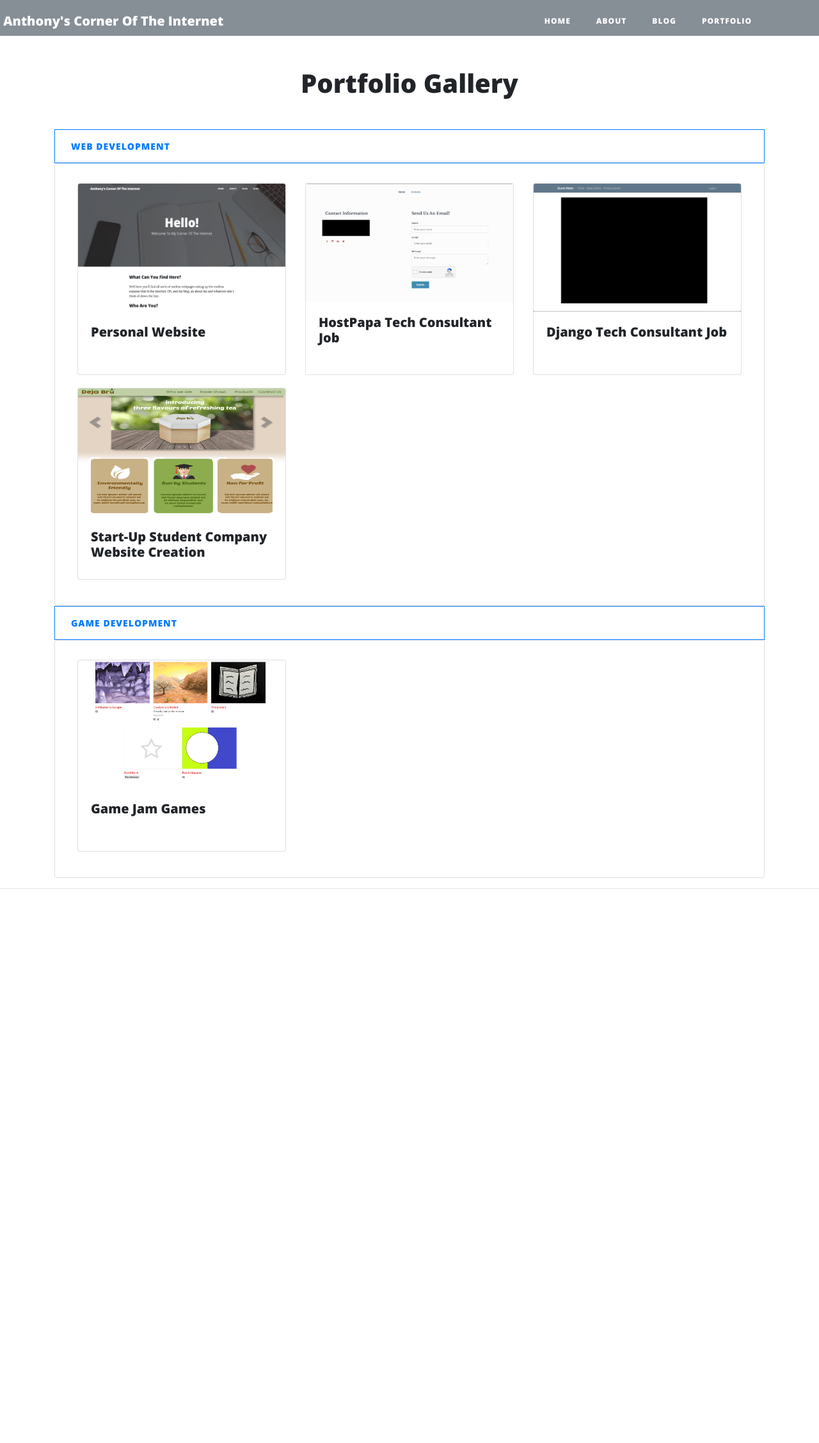
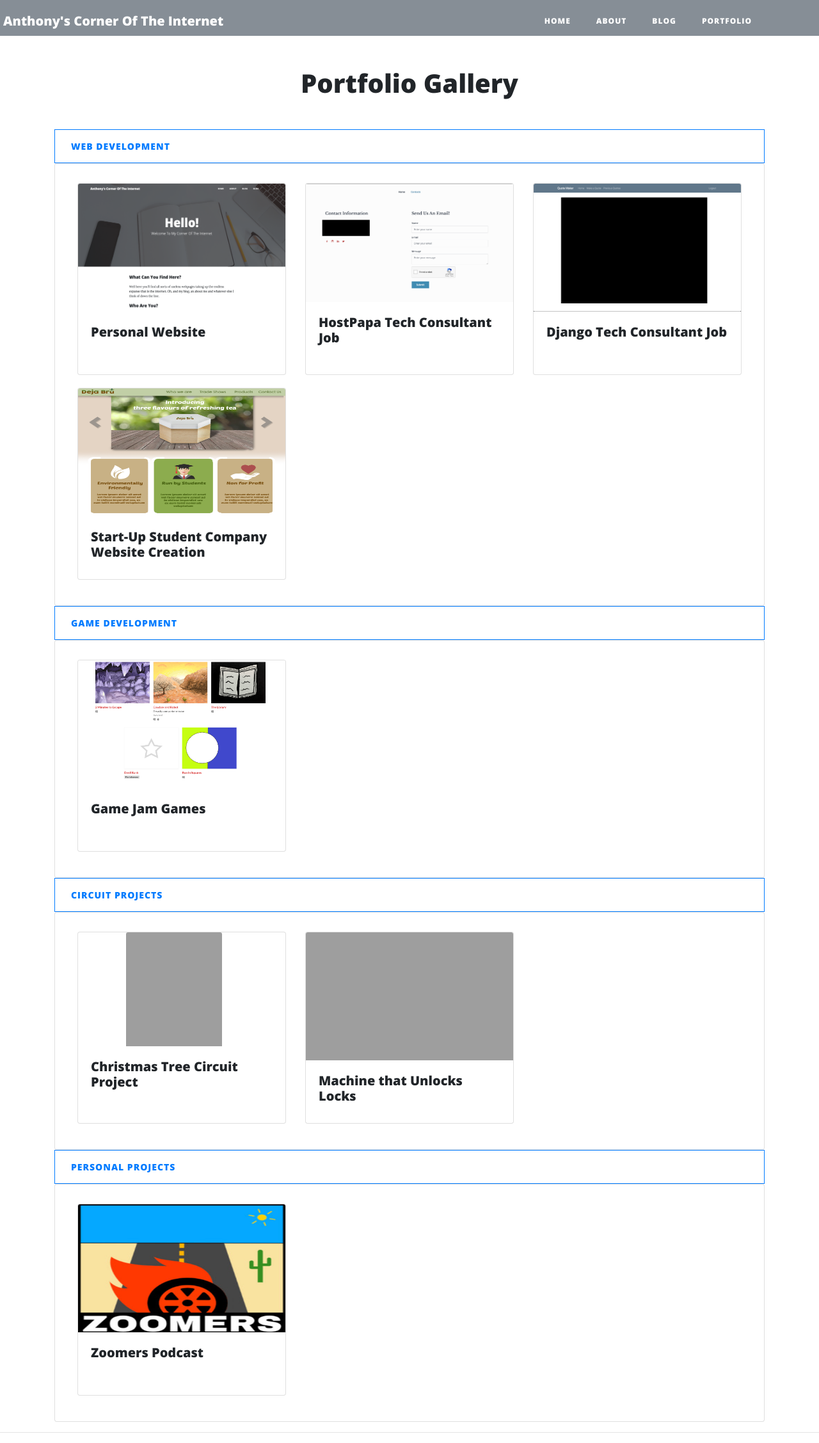
Before and after one commit to XXtechsec/personalWebsite, a Flask app: page /portfolio in a window 1280 px wide. Shown: the whole page at 64% size. Before the commit the page ends 1389 px from the top, so only its background shows below. Run offline with Flask 2, Linux system fonts and the light colour scheme; some libraries are stand-ins or nearby versions; grey boxes are pictures that could not be loaded.

Commit message:
added profolio pages

```diff
--- a/base/routes.py
+++ b/base/routes.py
@@ -49,6 +49,18 @@ def JA():
 @app.route('/portfolio/Jam')
 def jam():
     return render_template('PortfolioPages/jam.html')
+
+@app.route('/portfolio/christmasTree')
+def christmasTree():
+    return render_template('PortfolioPages/christmasTree.html')
+
+@app.route('/portfolio/lockBreaker')
+def lockBreaker():
+    return render_template('PortfolioPages/lockBreaker.html')
+
+@app.route('/portfolio/zoomers')
+def zoomers():
+    return render_template('PortfolioPages/zoomers.html')
 
 
 # about
--- a/base/templates/InfoPages/portfolio.html
+++ b/base/templates/InfoPages/portfolio.html
@@ -113,6 +113,67 @@
             </div>
         </div>
 
+
+        <button class="btn btn-outline-primary text-left btn-portfolio" type="button" data-toggle="collapse"
+                data-target="#circuit"
+                aria-expanded="false" aria-controls="collapseExample">
+            Circuit Projects
+        </button>
+        <div class="card container">
+            <div class="row collapse show gallerycard" id="game" data-toggle="collapse"
+                 data-target="#circuit"
+                 aria-expanded="false" aria-controls="collapseExample">
+                <div class="col-sm-4">
+                    <a href="{{ url_for('christmasTree') }}">
+                        <div class="card cardP">
+                            <img class="card-img-top"
+                                 src="{{ url_for('static', filename='/img/tree.png') }}"
+                                 alt="Card image cap"  style="width: 150px; margin-left: 75px;">
+                            <div class="card-body">
+                                <h5 class="card-title">Christmas Tree Circuit Project</h5>
+                            </div>
+                        </div>
+                    </a>
+                </div>
+                <div class="col-sm-4">
+                    <a href="{{ url_for('lockBreaker') }}">
+                        <div class="card cardP">
+                            <img class="card-img-top"
+                                 src="{{ url_for('static', filename='/img/lock.png') }}"
+                                 alt="Card image cap">
+                            <div class="card-body">
+                                <h5 class="card-title">Machine that Unlocks Locks</h5>
+                            </div>
+                        </div>
+                    </a>
+                </div>
+            </div>
+        </div>
+
+        <button class="btn btn-outline-primary text-left btn-portfolio" type="button" data-toggle="collapse"
+                data-target="#personal"
+                aria-expanded="false" aria-controls="collapseExample">
+            Personal Projects
+        </button>
+        <div class="card container">
+            <div class="row collapse show gallerycard" id="game" data-toggle="collapse"
+                 data-target="#personal"
+                 aria-expanded="false" aria-controls="collapseExample">
+                <div class="col-sm-4">
+                    <a href="{{ url_for('zoomers') }}">
+                        <div class="card cardP">
+                            <img class="card-img-top"
+                                 src="{{ url_for('static', filename='/img/zoomers.png') }}"
+                                 alt="Card image cap">
+                            <div class="card-body">
+                                <h5 class="card-title">Zoomers Podcast</h5>
+                            </div>
+                        </div>
+                    </a>
+                </div>
+            </div>
+        </div>
+
     </div>
 
     <hr>
--- a/base/templates/PortfolioPages/CSI.html
+++ b/base/templates/PortfolioPages/CSI.html
@@ -5,4 +5,4 @@
                     src="{{ url_for('static', filename='/img/taku.png') }}"
                     alt="Card image cap">{% endblock %}
 
-{% block retro %}I did this thing bro {% endblock %}
+{% block retro %}Worked on a prototype for a patient breathing modality app to help patients take preemptive procautions against the Covid-19 virus. Above is just an image of the prototype, the MVP should be finished soon{% endblock %}
--- a/base/templates/base.html
+++ b/base/templates/base.html
@@ -70,11 +70,15 @@
 
 
 <!-- Footer -->
+
 {#<footer>#}
 {#    <div class="container">#}
 {#        <div class="row">#}
 {#            <div class="col-lg-8 col-md-10 mx-auto">#}
 {#                <ul class="list-inline text-center">#}
+{#                    <li class="list-inline-item">#}
+{#                        <span>Thank You to Creative Tim for the Base Template</span>#}
+{#                    </li>#}
 {#                    <li class="list-inline-item">#}
 {#                        <a href="#">#}
 {#                <span class="fa-stack fa-lg">#}
```
Also changed, not shown: base/templates/InfoPages/about.html (+1 -6 lines), base/templates/PortfolioPages/christmasTree.html (added, +10 -0 lines), base/templates/PortfolioPages/galleryBase.html (+1 -10 lines), base/templates/PortfolioPages/goDaddy.html (+10 -2 lines), base/templates/PortfolioPages/jam.html (+10 -2 lines), base/templates/PortfolioPages/lockBreaker.html (added, +14 -0 lines), base/templates/PortfolioPages/personal.html (+10 -1 lines), base/templates/PortfolioPages/zoomers.html (added, +15 -0 lines), base/static/img/zoomers.png (added), 1 other file. Lines whose indentation alone changed are shown as unchanged.
